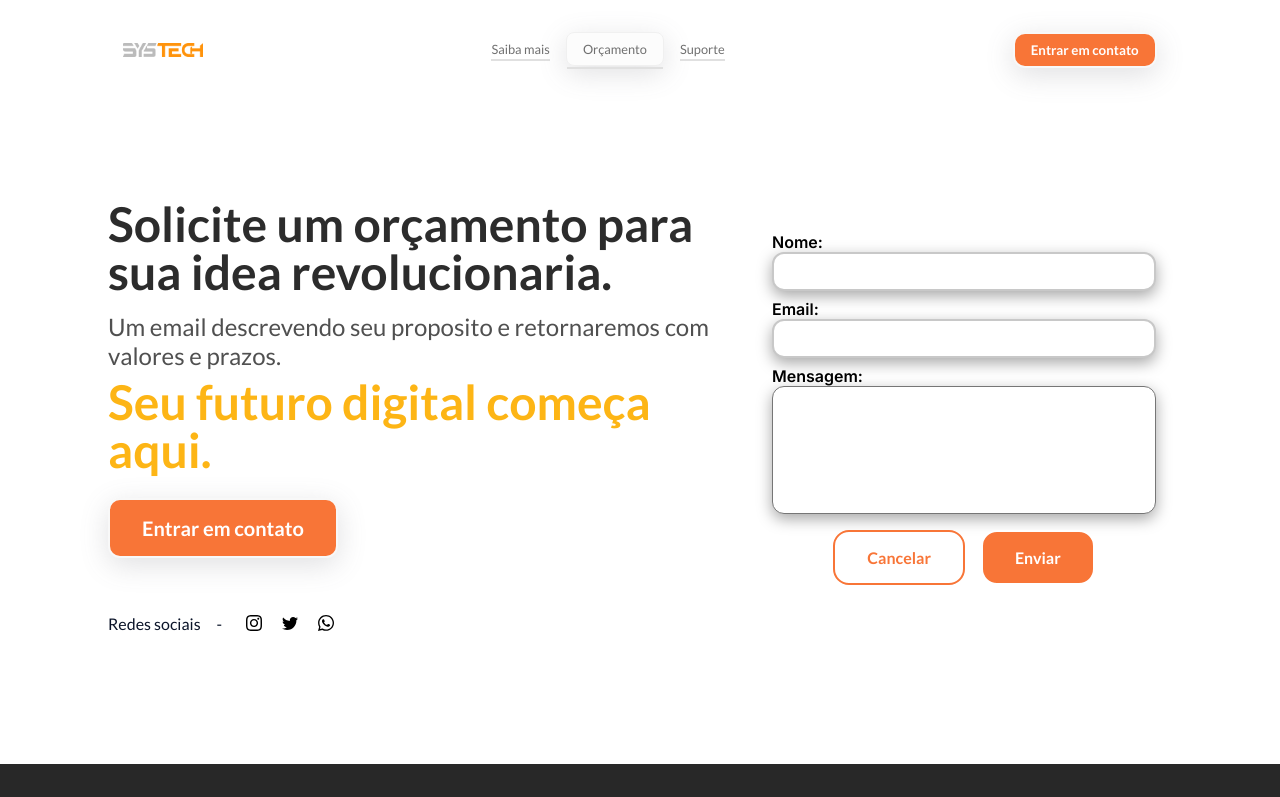
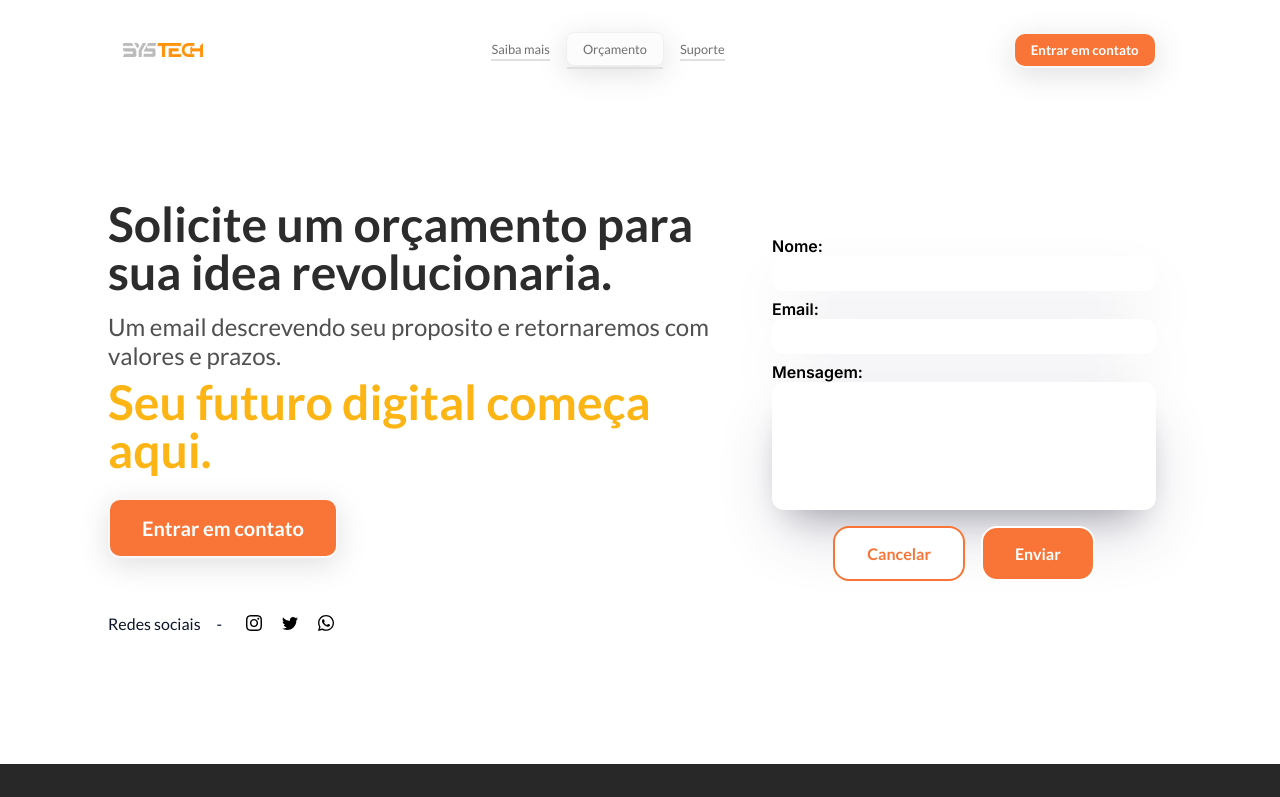
Before and after one commit to jorgeSilva/systech, a React (Create React App) app: page /metodo-pagamento in a window 1280 px wide. Shown: the top 797 px of the page. Built offline with nearby package versions, Linux system fonts and the light colour scheme; a web font is replaced by a local one.

Commit message:
fix - alteração na sombra dos inputs para envio dos emails

```diff
--- a/src/components/metodoPagamento/MetodoPagamento.module.css
+++ b/src/components/metodoPagamento/MetodoPagamento.module.css
@@ -166,16 +166,16 @@
 }
 
 .pagamento__input{
-  box-shadow: rgba(0, 0, 0, 0.35) 0px 5px 15px;
+  box-shadow: rgba(50, 50, 93, 0.25) 0px 30px 60px -12px, rgba(0, 0, 0, 0.3) 0px 18px 36px -18px;
   border-radius: .75rem;
   font-size: 1rem;
   padding: .5rem 1rem;
   outline-style: none;
-  border: 2px solid var(--c8);
+  border: none;
 }
 
 .pagamento__textarea{
-  box-shadow: rgba(0, 0, 0, 0.35) 0px 5px 15px;
+  box-shadow: rgba(50, 50, 93, 0.25) 0px 30px 60px -12px, rgba(0, 0, 0, 0.3) 0px 18px 36px -18px;
   width: 100%;
   height: 8rem;
   resize: none;
@@ -183,6 +183,7 @@
   font-size: 1rem;
   padding: .5rem 1rem;
   outline: none;
+  border: none;
 }
 
 .pagamento__button__content{
```
